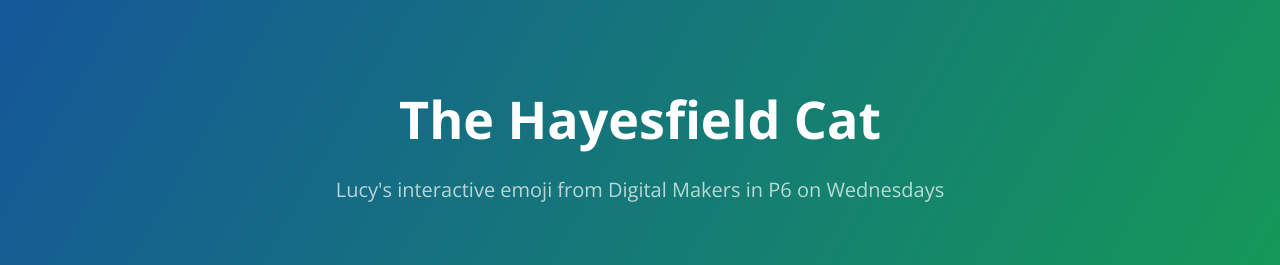
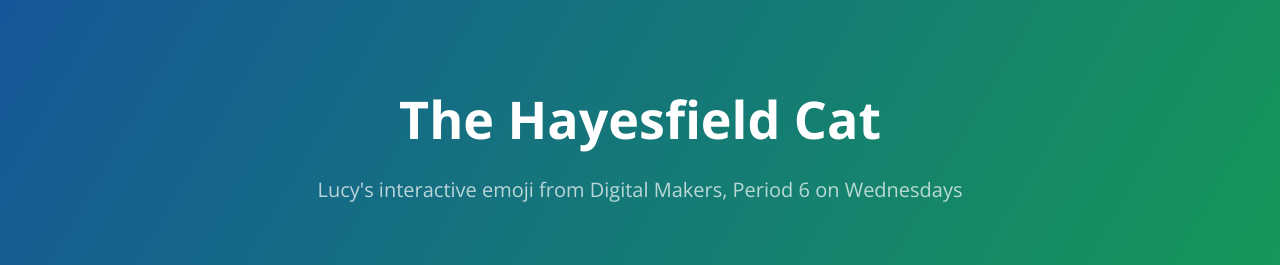
Before and after one commit to Teach-Programming/HayesfieldCat, a plain HTML site: page index.html in a window 1280 px wide. Shown: the top 265 px of the page. Drawn offline with nearby package versions, Linux system fonts and the light colour scheme.

Commit message:
Update index.html

```diff
--- a/index.html
+++ b/index.html
@@ -13,7 +13,7 @@
   <body>
     <section class="page-header">
       <h1 class="project-name">The Hayesfield Cat</h1>
-      <h2 class="project-tagline">Lucy&#39;s interactive emoji from Digital Makers in P6 on Wednesdays</h2>
+      <h2 class="project-tagline">Lucy&#39;s interactive emoji from Digital Makers, Period 6 on Wednesdays</h2>
     </section>
 
     <section class="main-content">
```
